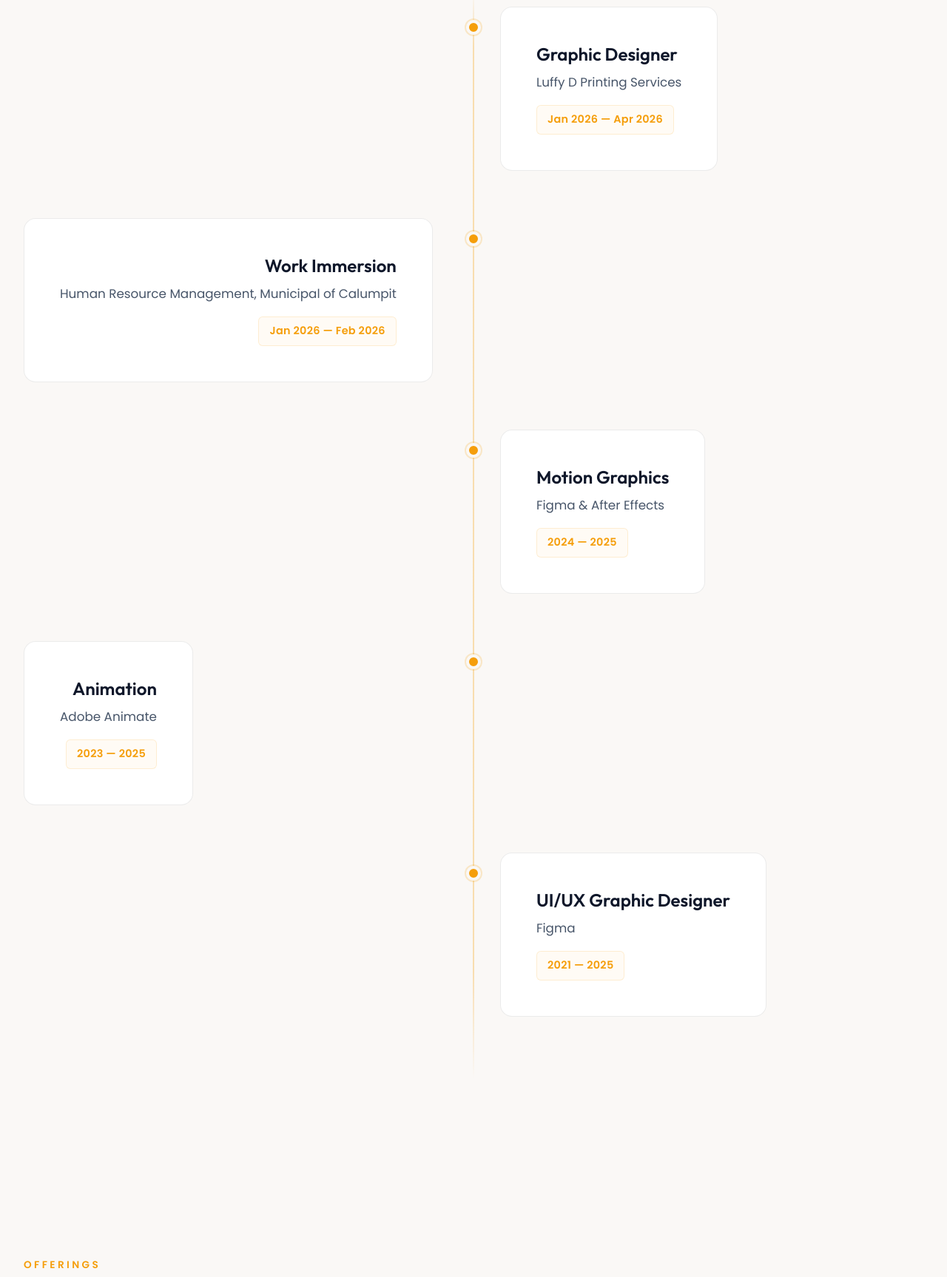
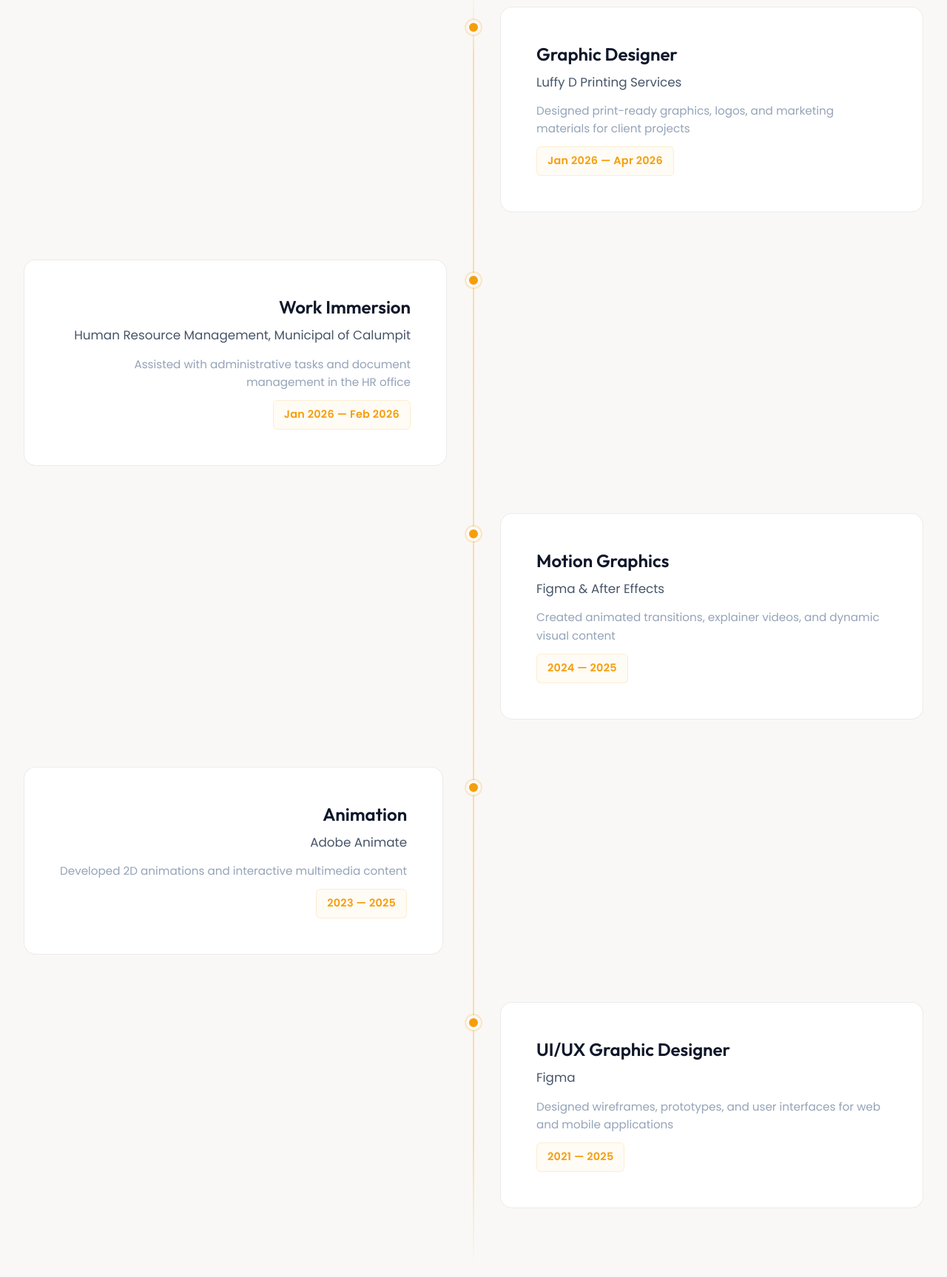
Before and after one commit to senshoukoku/website-revamp, a website: page src/index.html in a window 1280 px wide. Shown: the part 5215-6942 px from the top of the page at 74% size. Drawn offline with nearby package versions, Linux system fonts and the light colour scheme.

Commit message:
Added descriptions to Experience timeline entries

```diff
--- a/server/knowledge-base.json
+++ b/server/knowledge-base.json
@@ -38,26 +38,31 @@
     {
       "role": "Graphic Designer",
       "organization": "Luffy D Printing Services",
+      "description": "Designed print-ready graphics, logos, and marketing materials for client projects",
       "yearRange": "Jan 2026 — Apr 2026"
     },
     {
       "role": "Work Immersion",
       "organization": "Human Resource Management, Municipal of Calumpit",
+      "description": "Assisted with administrative tasks and document management in the HR office",
       "yearRange": "Jan 2026 — Feb 2026"
     },
     {
       "role": "Motion Graphics",
       "organization": "Figma & After Effects",
+      "description": "Created animated transitions, explainer videos, and dynamic visual content",
       "yearRange": "2024 — 2025"
     },
     {
       "role": "Animation",
       "organization": "Adobe Animate",
+      "description": "Developed 2D animations and interactive multimedia content",
       "yearRange": "2023 — 2025"
     },
     {
       "role": "UI/UX Graphic Designer",
       "organization": "Figma",
+      "description": "Designed wireframes, prototypes, and user interfaces for web and mobile applications",
       "yearRange": "2021 — 2025"
     }
   ],
--- a/src/index.html
+++ b/src/index.html
@@ -206,6 +206,7 @@
         <div class="timeline-card">
           <h3>Graphic Designer</h3>
           <p class="timeline-school">Luffy D Printing Services</p>
+          <p class="timeline-description">Designed print-ready graphics, logos, and marketing materials for client projects</p>
           <p class="timeline-year">Jan 2026 — Apr 2026</p>
         </div>
       </div>
@@ -215,6 +216,7 @@
         <div class="timeline-card">
           <h3>Work Immersion</h3>
           <p class="timeline-school">Human Resource Management, Municipal of Calumpit</p>
+          <p class="timeline-description">Assisted with administrative tasks and document management in the HR office</p>
           <p class="timeline-year">Jan 2026 — Feb 2026</p>
         </div>
       </div>
@@ -224,6 +226,7 @@
         <div class="timeline-card">
           <h3>Motion Graphics</h3>
           <p class="timeline-school">Figma &amp; After Effects</p>
+          <p class="timeline-description">Created animated transitions, explainer videos, and dynamic visual content</p>
           <p class="timeline-year">2024 — 2025</p>
         </div>
       </div>
@@ -233,6 +236,7 @@
         <div class="timeline-card">
           <h3>Animation</h3>
           <p class="timeline-school">Adobe Animate</p>
+          <p class="timeline-description">Developed 2D animations and interactive multimedia content</p>
           <p class="timeline-year">2023 — 2025</p>
         </div>
       </div>
@@ -242,6 +246,7 @@
         <div class="timeline-card">
           <h3>UI/UX Graphic Designer</h3>
           <p class="timeline-school">Figma</p>
+          <p class="timeline-description">Designed wireframes, prototypes, and user interfaces for web and mobile applications</p>
           <p class="timeline-year">2021 — 2025</p>
         </div>
       </div>
--- a/src/style.css
+++ b/src/style.css
@@ -764,6 +764,13 @@ p {
   background: rgba(var(--accent-rgb), 0.04);
 }
 
+.timeline-description {
+  font-size: 0.95rem;
+  color: var(--text-muted);
+  line-height: 1.6;
+  margin-top: 12px;
+}
+
 /* ===== Projects ===== */
 
 .projects-grid {
```
